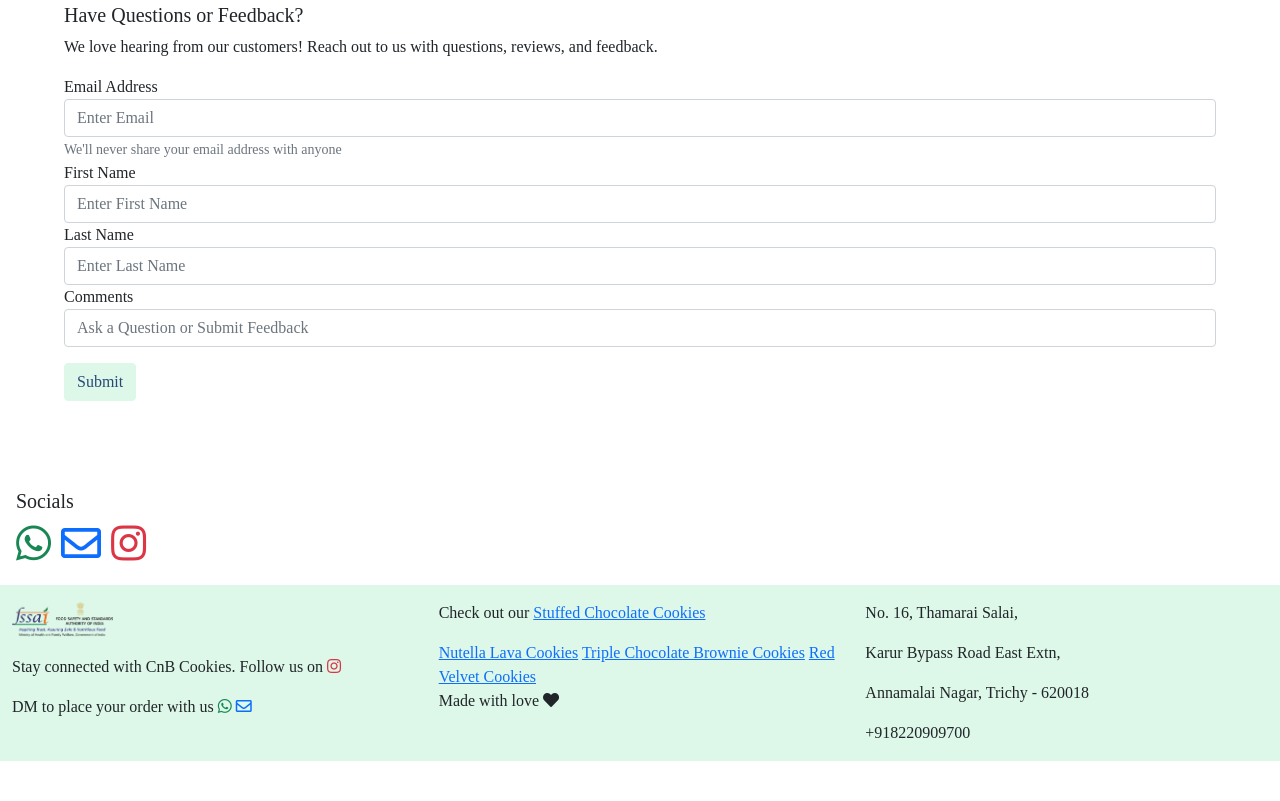
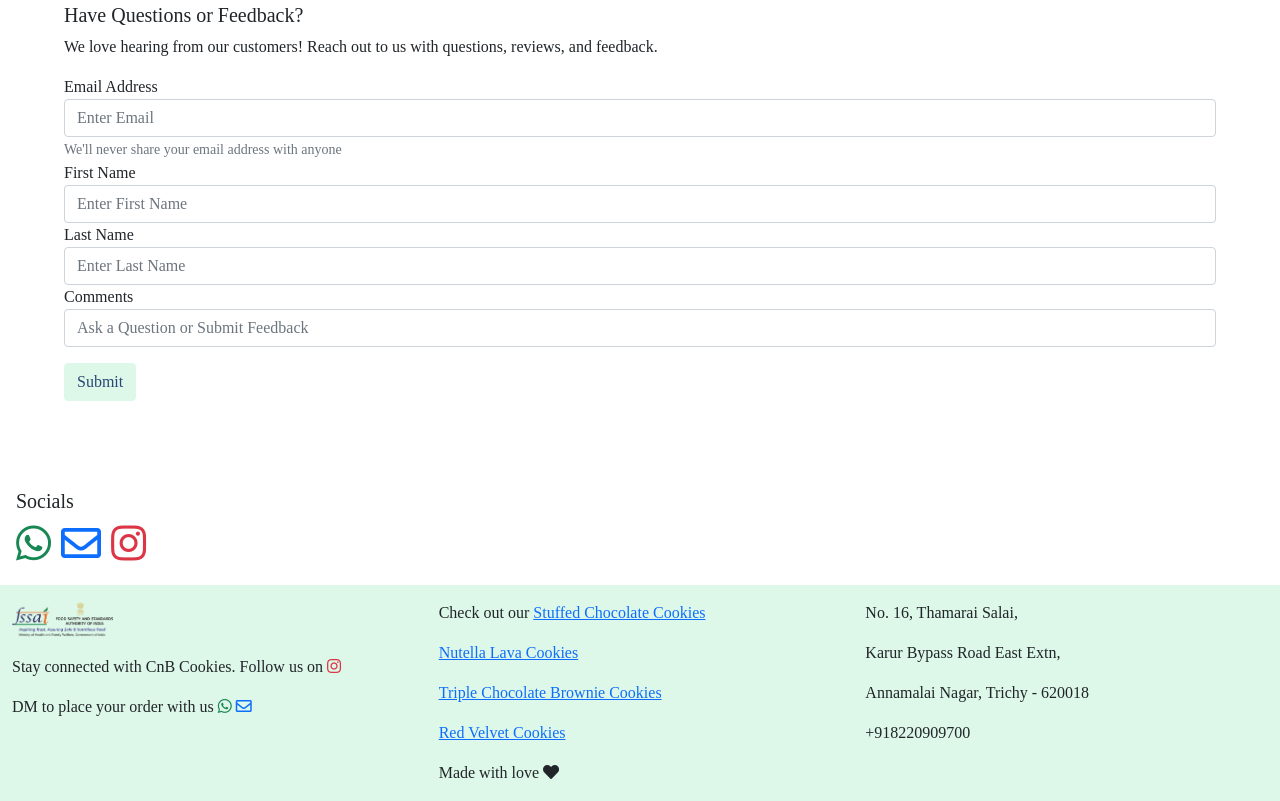
Before and after one commit to CnBCookies/CnBCookies.github.io, a plain HTML site: page about.html in a window 1280 px wide. Shown: the part 725-1526 px from the top of the page. Before the commit the page ends 1486 px from the top, so only its background shows below. Drawn offline with nearby package versions, Linux system fonts and the light colour scheme.

Commit message:
made footer changes

```diff
--- a/about.html
+++ b/about.html
@@ -127,9 +127,9 @@
         <div class="col">
           <p>Check out our <a href="#products">Stuffed Chocolate Cookies</a></p>
 
-          <a href="#products">Nutella Lava Cookies</a>
-          <a href="#products">Triple Chocolate Brownie Cookies</a>
-          <a href="#products">Red Velvet Cookies</a>
+          <p><a href="#products">Nutella Lava Cookies</a></p>
+          <p><a href="#products">Triple Chocolate Brownie Cookies</a></p>
+          <p><a href="#products">Red Velvet Cookies</a></p>
 
           <p>Made with love <i class="fas fa-heart"></i></p>
         </div>
```
Also changed, not shown: index.html (+3 -3 lines).
